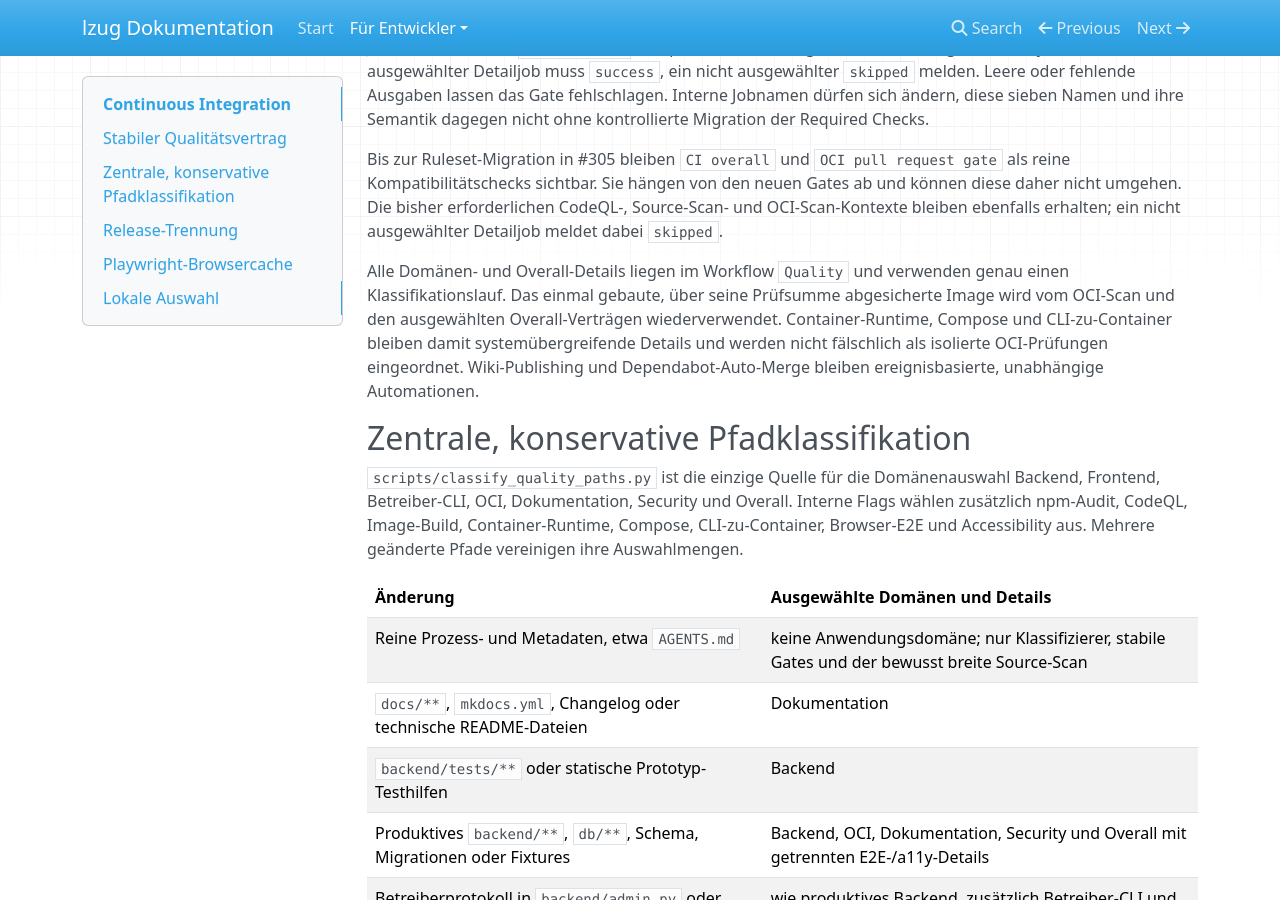
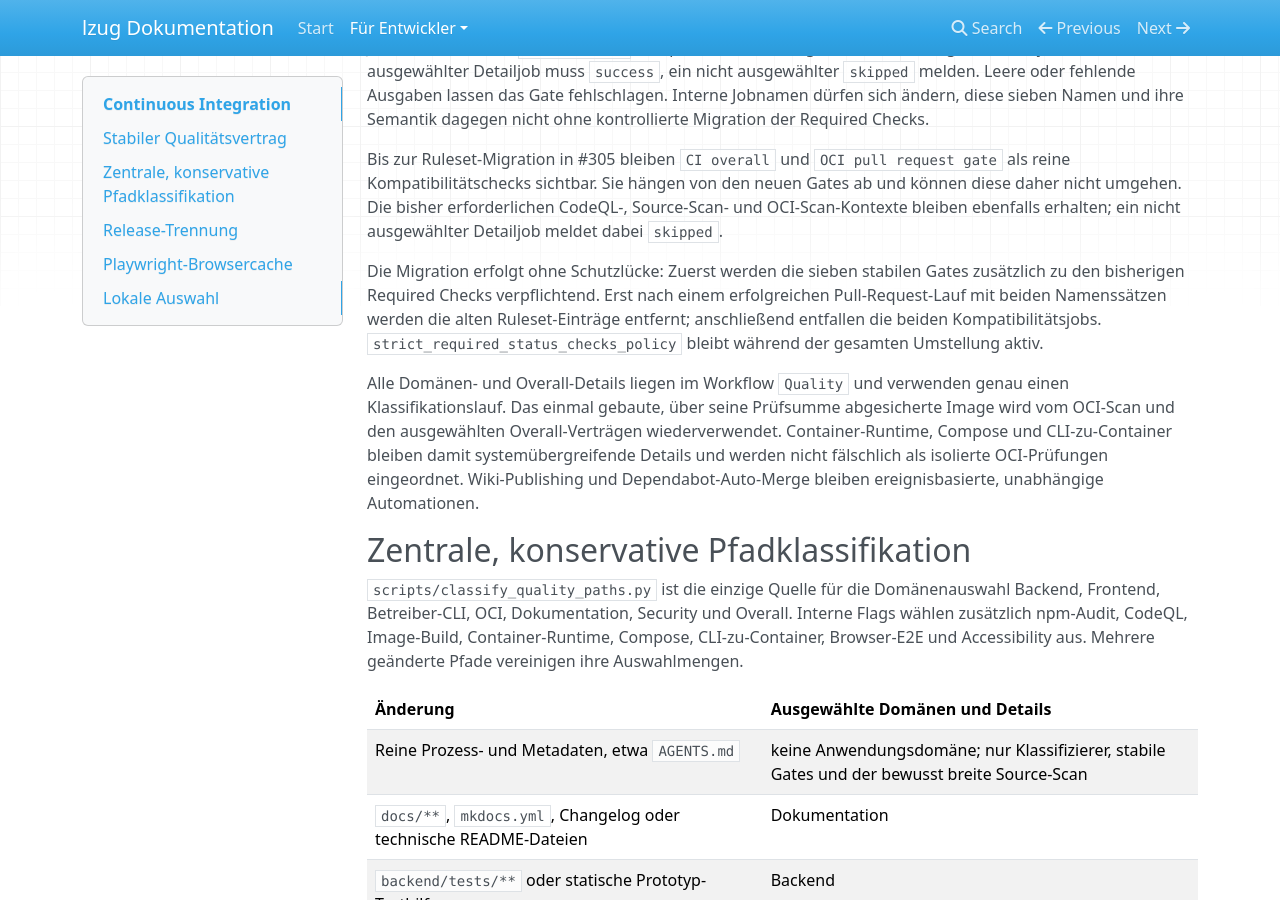
Before and after one commit to lxndrp/lzug, an MkDocs documentation site: the page built from docs/developers/continuous-integration.md, in a window 1280 px wide and 900 px high, scrolled down 722 px. Built offline with MkDocs 1.6.1, drawn with Linux system fonts in a browser that asks for light colours; nearby versions of some CDN libraries.

Commit message:
Document required check migration sequence

```diff
--- a/docs/developers/continuous-integration.md
+++ b/docs/developers/continuous-integration.md
@@ -27,6 +27,13 @@ Bis zur Ruleset-Migration in #305 bleiben `CI overall` und
 von den neuen Gates ab und können diese daher nicht umgehen. Die bisher
 erforderlichen CodeQL-, Source-Scan- und OCI-Scan-Kontexte bleiben ebenfalls
 erhalten; ein nicht ausgewählter Detailjob meldet dabei `skipped`.
+
+Die Migration erfolgt ohne Schutzlücke: Zuerst werden die sieben stabilen
+Gates zusätzlich zu den bisherigen Required Checks verpflichtend. Erst nach
+einem erfolgreichen Pull-Request-Lauf mit beiden Namenssätzen werden die alten
+Ruleset-Einträge entfernt; anschließend entfallen die beiden
+Kompatibilitätsjobs. `strict_required_status_checks_policy` bleibt während der
+gesamten Umstellung aktiv.
 
 Alle Domänen- und Overall-Details liegen im Workflow `Quality` und verwenden
 genau einen Klassifikationslauf. Das einmal gebaute, über seine Prüfsumme
```
